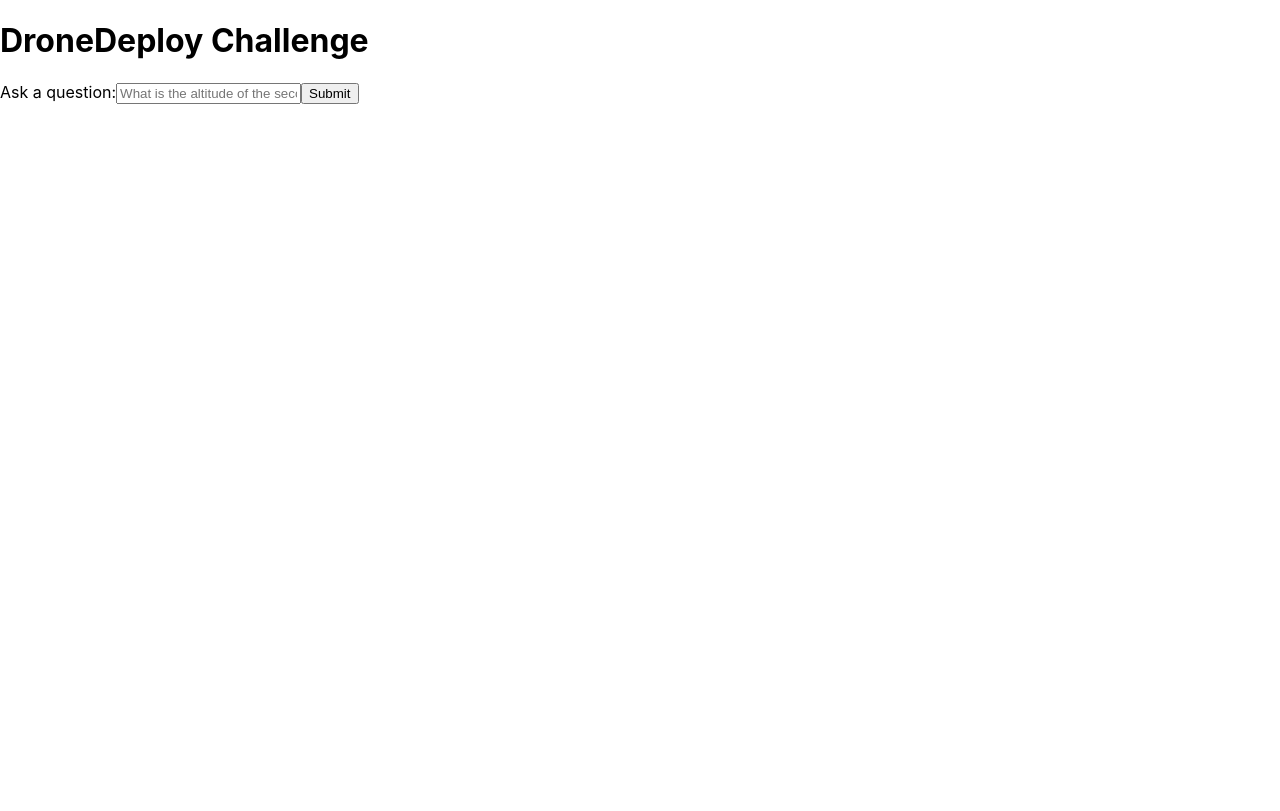
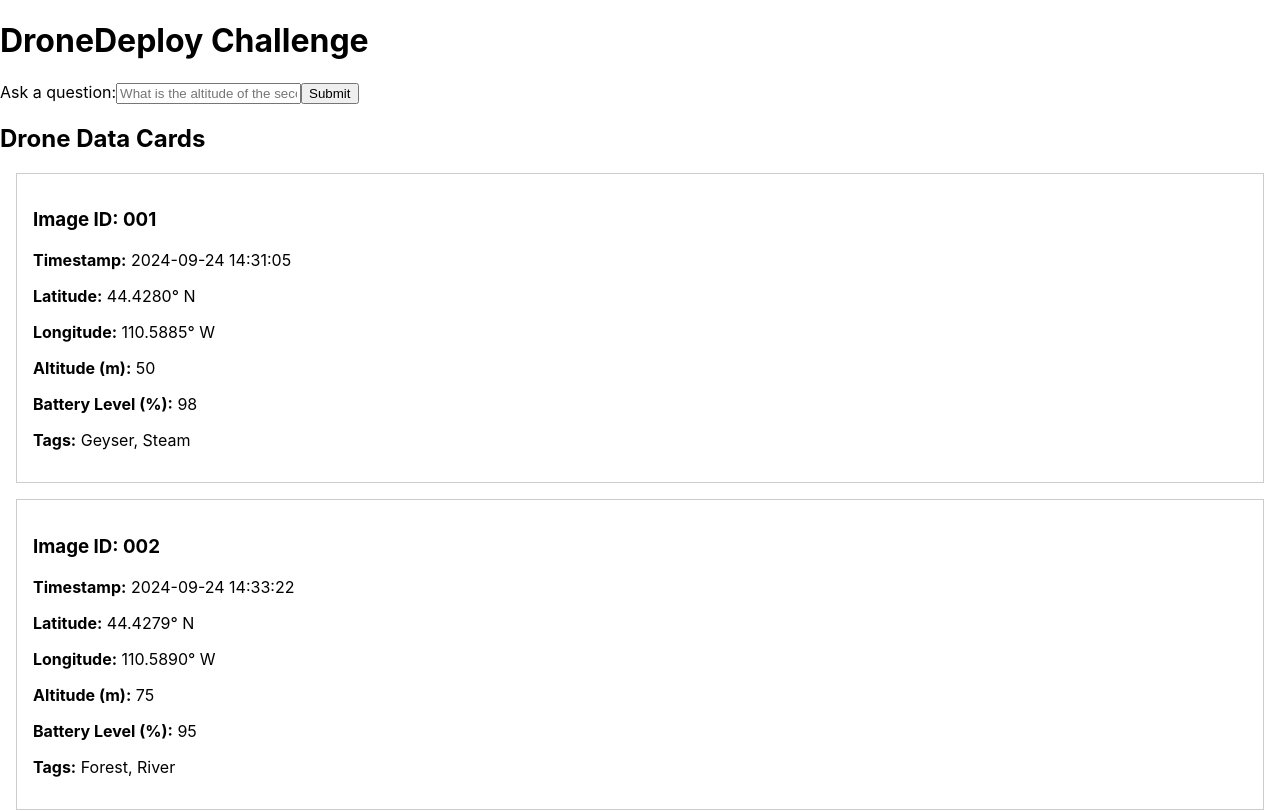
Before and after one commit to EmmaBin/intern-challenge, a React (Create React App) app: page / in a window 1280 px wide. Shown: the top 811 px of the page. Built offline with nearby package versions, Linux system fonts and the light colour scheme.

Commit message:
display data in card format

```diff
--- a/src/App.js
+++ b/src/App.js
@@ -1,4 +1,5 @@
 import { useState } from 'react';
+import imageData from './image_data.json'
 
 function App() {
   const [formData, setFormData] = useState('');
@@ -49,6 +50,25 @@
           <p>{response}</p>
         </div>
       )}
+
+
+      <h2>Drone Data Cards</h2>
+      <div>
+        {(
+          imageData.map((data, index) => (
+            <div key={index} style={{ border: '1px solid #ccc', padding: '16px', margin: '16px' }}>
+              <h3>Image ID: {data.image_id}</h3>
+              <p><strong>Timestamp:</strong> {data.timestamp}</p>
+              <p><strong>Latitude:</strong> {data.latitude}</p>
+              <p><strong>Longitude:</strong> {data.longitude}</p>
+              <p><strong>Altitude (m):</strong> {data.altitude_m}</p>
+              <p><strong>Battery Level (%):</strong> {data.battery_level_pct}</p>
+              <p><strong>Tags:</strong> {data.image_tags.join(', ')}</p>
+            </div>
+          ))
+        )}
+      </div>
+
     </div>
   );
 }
--- /dev/null
+++ b/src/image_data.json
@@ -0,0 +1,132 @@
+[
+    {
+        "image_id": "001",
+        "timestamp": "2024-09-24 14:31:05",
+        "latitude": "44.4280° N",
+        "longitude": "110.5885° W",
+        "altitude_m": 50,
+        "heading_deg": 270,
+        "file_name": "YNP_001.jpg",
+        "camera_tilt_deg": -15,
+        "focal_length_mm": 24,
+        "iso": 100,
+        "shutter_speed": "1/500",
+        "aperture": "f/2.8",
+        "color_temp_k": 5600,
+        "image_format": "RAW+JPEG",
+        "file_size_mb": 25.4,
+        "drone_speed_mps": 5.2,
+        "battery_level_pct": 98,
+        "gps_accuracy_m": 0.5,
+        "gimbal_mode": "Follow",
+        "subject_detection": "Yes",
+        "image_tags": [
+            "Geyser",
+            "Steam"
+        ]
+    },
+    {
+        "image_id": "002",
+        "timestamp": "2024-09-24 14:33:22",
+        "latitude": "44.4279° N",
+        "longitude": "110.5890° W",
+        "altitude_m": 75,
+        "heading_deg": 180,
+        "file_name": "YNP_002.jpg",
+        "camera_tilt_deg": -30,
+        "focal_length_mm": 35,
+        "iso": 200,
+        "shutter_speed": "1/1000",
+        "aperture": "f/4",
+        "color_temp_k": 5200,
+        "image_format": "RAW+JPEG",
+        "file_size_mb": 27.1,
+        "drone_speed_mps": 3.8,
+        "battery_level_pct": 95,
+        "gps_accuracy_m": 0.6,
+        "gimbal_mode": "Free",
+        "subject_detection": "No",
+        "image_tags": [
+            "Forest",
+            "River"
+        ]
+    },
+    {
+        "image_id": "003",
+        "timestamp": "2024-09-24 14:36:47",
+        "latitude": "44.4275° N",
+        "longitude": "110.5888° W",
+        "altitude_m": 100,
+        "heading_deg": 90,
+        "file_name": "YNP_003.jpg",
+        "camera_tilt_deg": 0,
+        "focal_length_mm": 50,
+        "iso": 400,
+        "shutter_speed": "1/2000",
+        "aperture": "f/5.6",
+        "color_temp_k": 5800,
+        "image_format": "RAW+JPEG",
+        "file_size_mb": 26.8,
+        "drone_speed_mps": 2.5,
+        "battery_level_pct": 91,
+        "gps_accuracy_m": 0.4,
+        "gimbal_mode": "Tripod",
+        "subject_detection": "Yes",
+        "image_tags": [
+            "Wildlife",
+            "Elk"
+        ]
+    },
+    {
+        "image_id": "004",
+        "timestamp": "2024-09-24 14:40:13",
+        "latitude": "44.4277° N",
+        "longitude": "110.5882° W",
+        "altitude_m": 120,
+        "heading_deg": 0,
+        "file_name": "YNP_004.jpg",
+        "camera_tilt_deg": -45,
+        "focal_length_mm": 70,
+        "iso": 800,
+        "shutter_speed": "1/4000",
+        "aperture": "f/8",
+        "color_temp_k": 6000,
+        "image_format": "RAW+JPEG",
+        "file_size_mb": 28.3,
+        "drone_speed_mps": 1.2,
+        "battery_level_pct": 87,
+        "gps_accuracy_m": 0.7,
+        "gimbal_mode": "Follow",
+        "subject_detection": "No",
+        "image_tags": [
+            "Canyon",
+            "Waterfall"
+        ]
+    },
+    {
+        "image_id": "005",
+        "timestamp": "2024-09-24 14:44:56",
+        "latitude": "44.4282° N",
+        "longitude": "110.5879° W",
+        "altitude_m": 80,
+        "heading_deg": 315,
+        "file_name": "YNP_005.jpg",
+        "camera_tilt_deg": -10,
+        "focal_length_mm": 24,
+        "iso": 100,
+        "shutter_speed": "1/250",
+        "aperture": "f/2.8",
+        "color_temp_k": 5400,
+        "image_format": "RAW+JPEG",
+        "file_size_mb": 24.9,
+        "drone_speed_mps": 6.7,
+        "battery_level_pct": 82,
+        "gps_accuracy_m": 0.5,
+        "gimbal_mode": "Free",
+        "subject_detection": "Yes",
+        "image_tags": [
+            "Thermal Pool",
+            "Bacteria"
+        ]
+    }
+]
```
Also changed, not shown: 1 other file (tests, documents, lock files or other folders).
